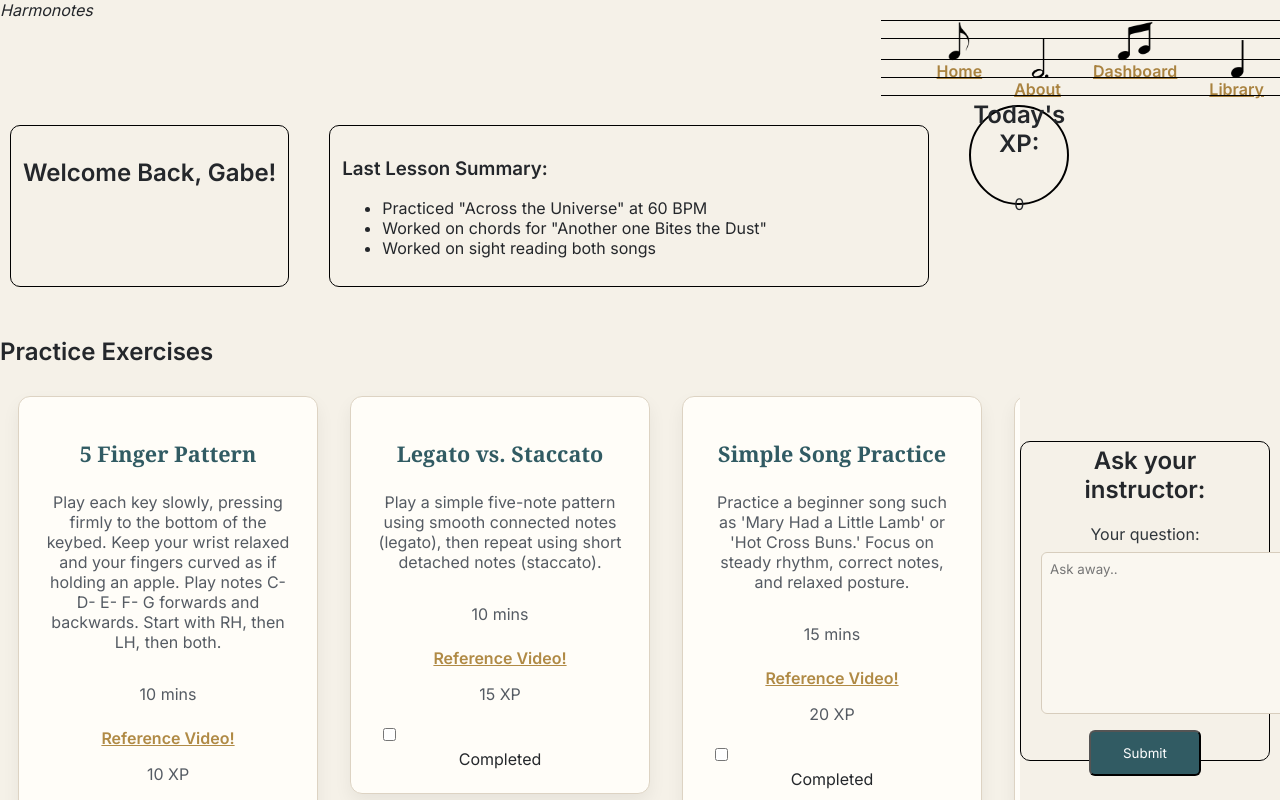
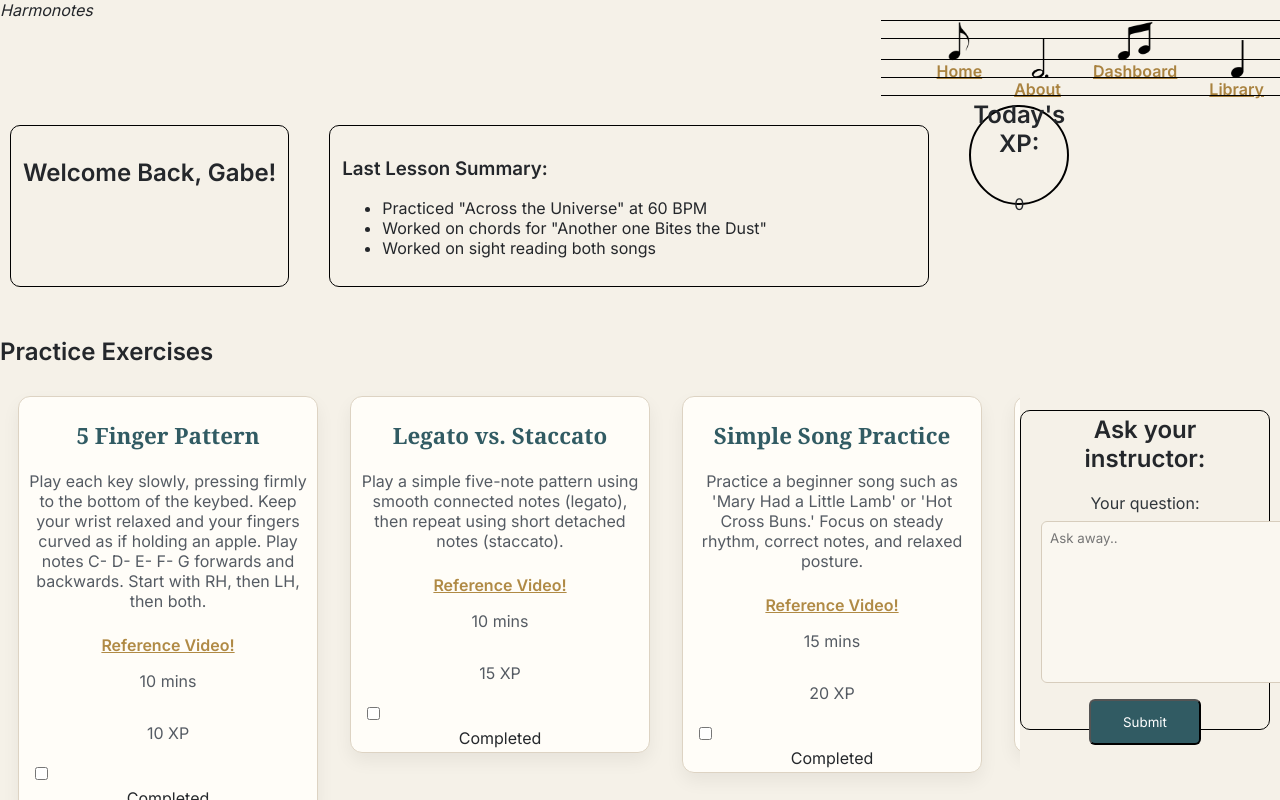
Before and after one commit to BrookeFloyd10/Harmonotes-BrookeF, a React (Vite) app in the folder harmonotes/: page /dashboard in a window 1280 px wide. Shown: the top 800 px of the page. Built offline with nearby package versions, Linux system fonts and the light colour scheme.

Commit message:
got rid of more duplicate css rules

```diff
--- a/harmonotes/src/App.css
+++ b/harmonotes/src/App.css
@@ -348,7 +348,6 @@ button:active {
 .exercises,
 .resources {
     margin-bottom: 2rem;
-    max-width: calc(280px * 4);
 }
 
 .songs h2,
@@ -385,11 +384,10 @@ article {
     justify-content: center;
     width: 300px;
     /* height: fit-content; */
-    justify-content: space-between;
     background: #fffdf8;
     border: 1px solid #ddd3c3;
     border-radius: 12px;
-    padding: 1.5rem;
+    padding: .25rem .5rem;
     margin: auto .5rem;
     text-align: center;
     min-height: 260px;
@@ -403,10 +401,10 @@ article:hover {
 }
 
 article h2 {
-   font-family:Georgia, serif;
-   color:#315b63;
-   font-size:1.35rem;
-   margin-bottom:.5rem;
+   font-family: Georgia, serif;
+   color: #315b63;
+   font-size: 1.4rem;
+   margin-bottom: .25rem;
 }
 
 article p {
--- a/harmonotes/src/components/PracticeCard.jsx
+++ b/harmonotes/src/components/PracticeCard.jsx
@@ -6,8 +6,8 @@ const PracticeCard = ({ exercise, onToggleComplete }) => {
         <article className="practice-card">
           <h2>{title}</h2>
           <p>{description}</p>
+          <a href={videoLink} target="_blank" rel="noopener noreferrer">Reference Video!</a>
           <p>{duration}</p>
-          <a href={videoLink} target="_blank" rel="noopener noreferrer">Reference Video!</a>
           <p>{xp} XP</p>
           <label htmlFor={`completed-${exercise.id}`}>
           <input id={`completed-${exercise.id}`}
```
